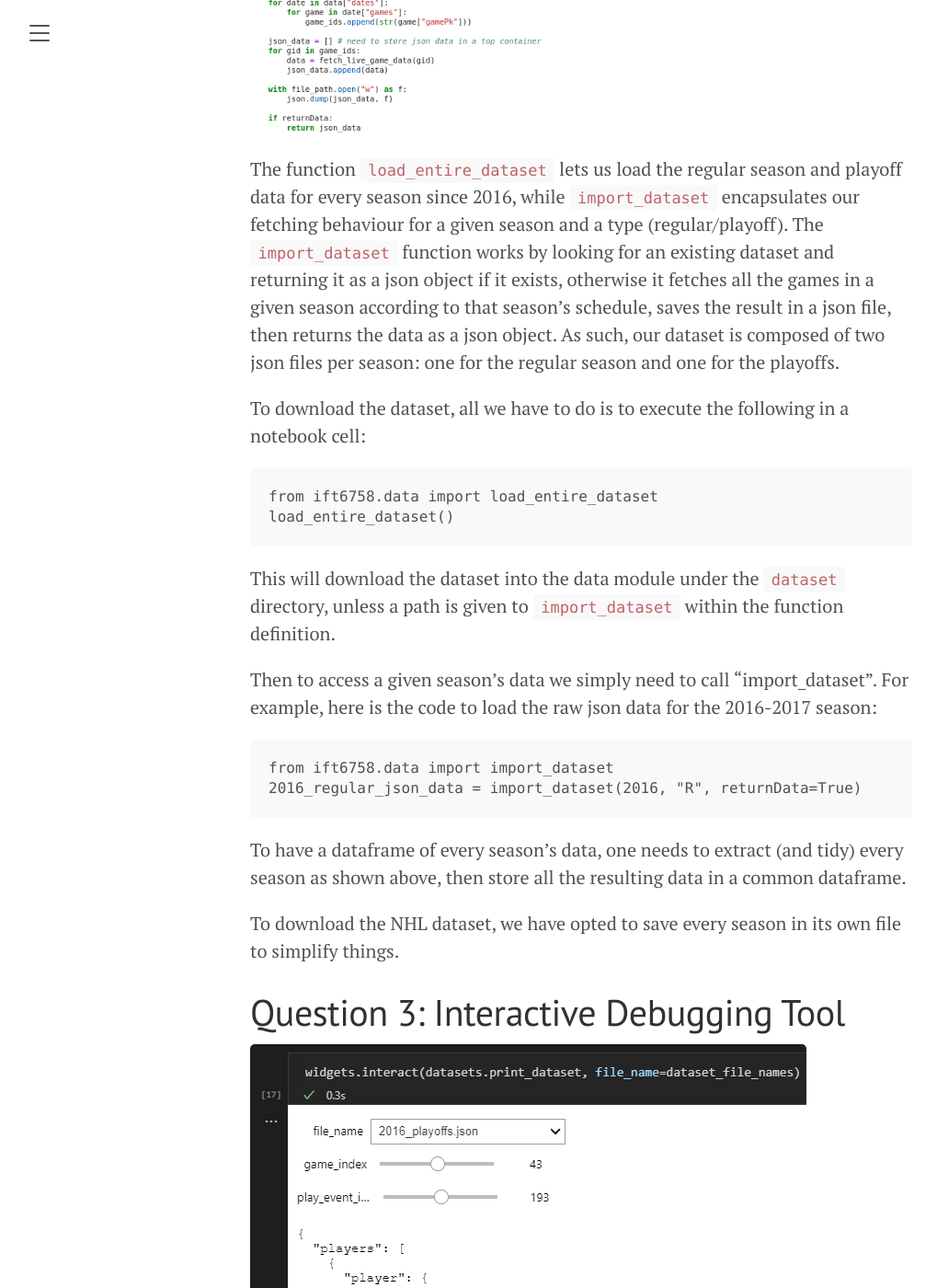
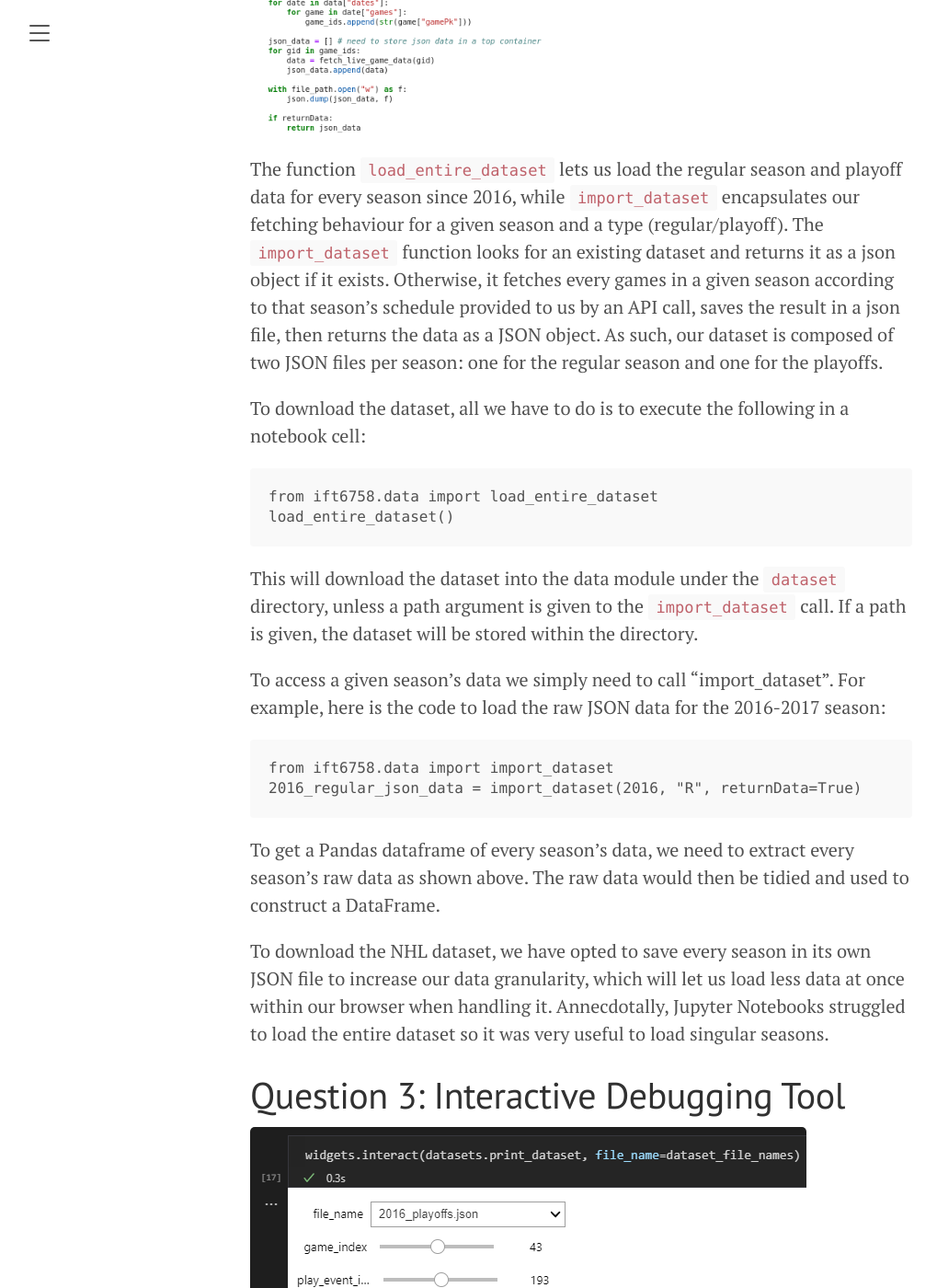
Before and after one commit to ArchambaultP/NHL-Blog, a Jekyll site: the page built from _posts/2021-10-15-milestone-1.md, in a window 1280 px wide and 1400 px high, scrolled down 3474 px. Shown: the whole window at 92% size, without its empty margins (8-1027 px from the left). Built offline with Jekyll 4.4.1, drawn with Linux system fonts in a browser that asks for light colours.

Commit message:
modif q2

````diff
--- a/_posts/2021-10-15-milestone-1.md
+++ b/_posts/2021-10-15-milestone-1.md
@@ -58,7 +58,7 @@ There are two important functions situated in the ift6758.data module that are u
 ![image](/images/load_entire_dataset.png)
 ![image](/images/import_dataset.png)
 
-The function `load_entire_dataset` lets us load the regular season and playoff data for every season since 2016, while `import_dataset` encapsulates our fetching behaviour for a given season and a type (regular/playoff). The `import_dataset` function works by looking for an existing dataset and returning it as a json object if it exists, otherwise it fetches all the games in a given season according to that season's schedule, saves the result in a json file, then returns the data as a json object. As such, our dataset is composed of two json files per season: one for the regular season and one for the playoffs.
+The function `load_entire_dataset` lets us load the regular season and playoff data for every season since 2016, while `import_dataset` encapsulates our fetching behaviour for a given season and a type (regular/playoff). The `import_dataset` function looks for an existing dataset and returns it as a json object if it exists. Otherwise, it fetches every games in a given season according to that season's schedule provided to us by an API call, saves the result in a json file, then returns the data as a JSON object. As such, our dataset is composed of two JSON files per season: one for the regular season and one for the playoffs.
 
 To download the dataset, all we have to do is to execute the following in a notebook cell:
 
@@ -67,18 +67,18 @@ from ift6758.data import load_entire_dataset
 load_entire_dataset()
 ```
 
-This will download the dataset into the data module under the `dataset` directory, unless a path is given to `import_dataset` within the function definition.
+This will download the dataset into the data module under the `dataset` directory, unless a path argument is given to the `import_dataset` call. If a path is given, the dataset will be stored within the directory.
 
-Then to access a given season's data we simply need to call "import_dataset". For example, here is the code to load the raw json data for the 2016-2017 season:
+To access a given season's data we simply need to call "import_dataset". For example, here is the code to load the raw JSON data for the 2016-2017 season:
 
 ```
 from ift6758.data import import_dataset
 2016_regular_json_data = import_dataset(2016, "R", returnData=True)
 ```
 
-To have a dataframe of every season's data, one needs to extract (and tidy) every season as shown above, then store all the resulting data in a common dataframe.
+To get a Pandas dataframe of every season's data, we need to extract every season's raw data as shown above. The raw data would then be tidied and used to construct a DataFrame.
 
-To download the NHL dataset, we have opted to save every season in its own file to simplify things.
+To download the NHL dataset, we have opted to save every season in its own JSON file to increase our data granularity, which will let us load less data at once within our browser when handling it. Annecdotally, Jupyter Notebooks struggled to load the entire dataset so it was very useful to load singular seasons.
 
 # Question 3: Interactive Debugging Tool
 
````
